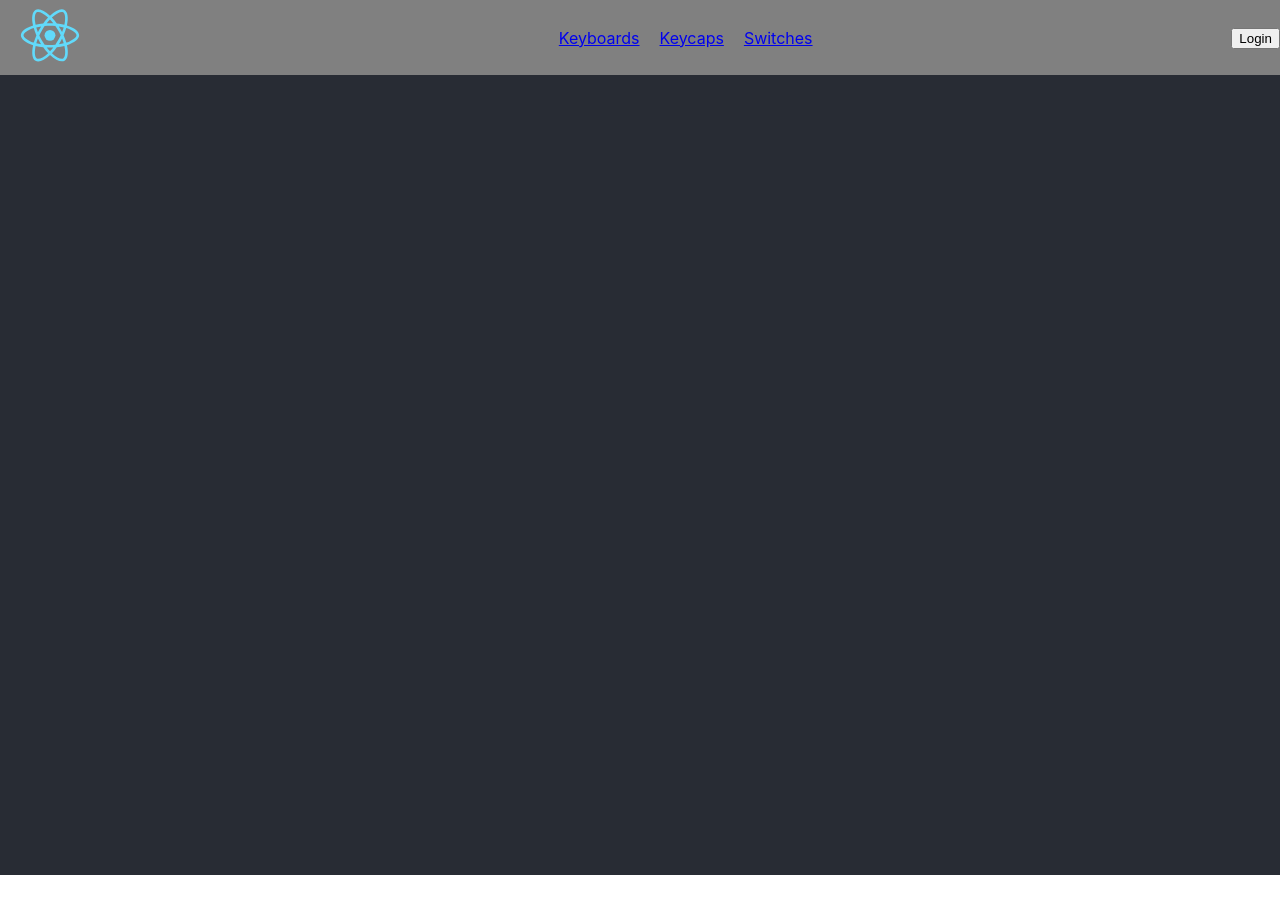
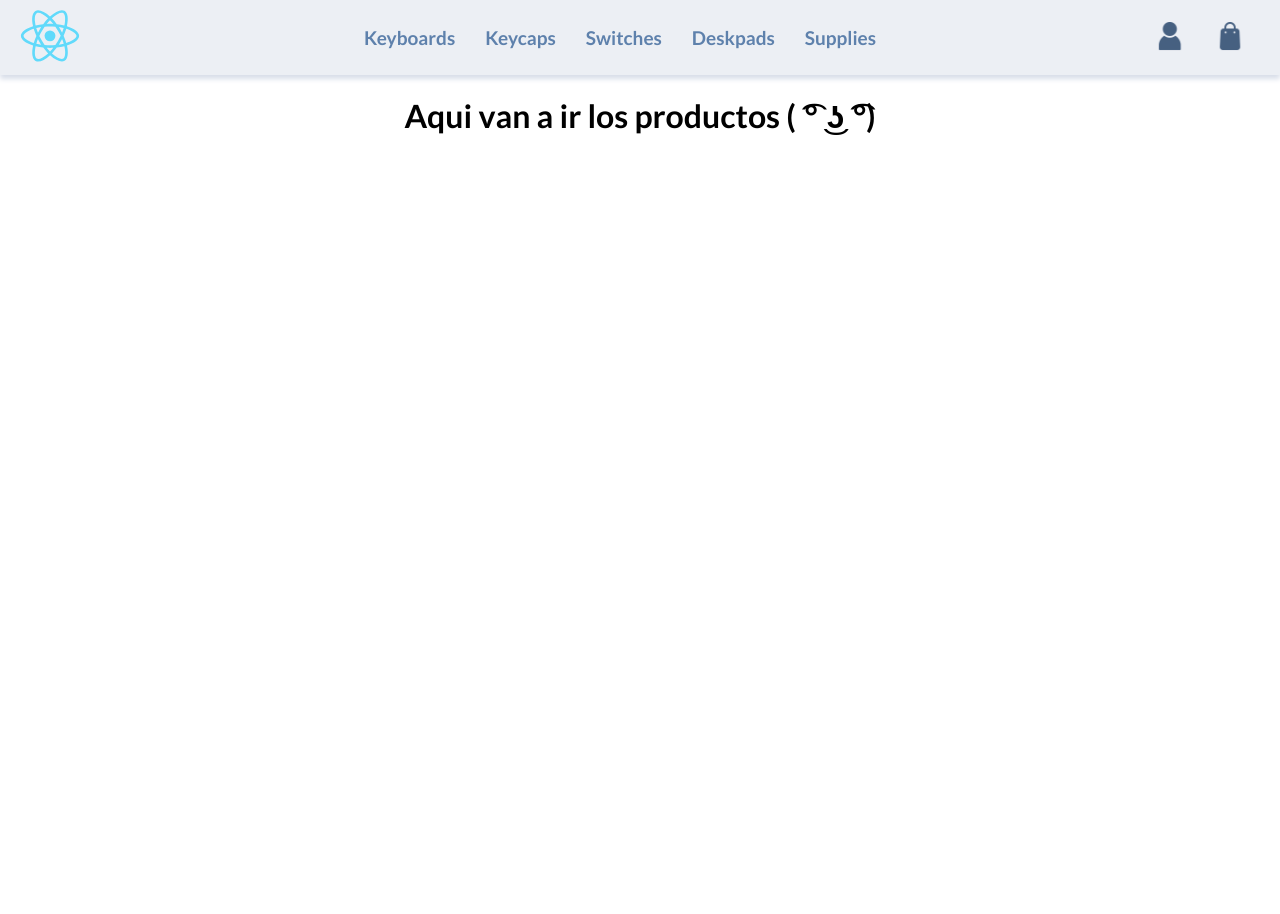
Before and after one commit to richardCorrea96/ecommerceTeclados-Correa, a React (Create React App) app: page / in a window 1280 px wide. Shown: the top 914 px of the page. Before the commit the page ends 875 px from the top, so only its background shows below. Built offline with nearby package versions, Linux system fonts and the light colour scheme.

Commit message:
navBar-y-itemListContainer

```diff
--- a/src/App.css
+++ b/src/App.css
@@ -14,7 +14,7 @@
 }
 
 .App-header {
-  background-color: #282c34;
+  background-color: E5E9F0;
   min-height: 100vh;
   display: flex;
   flex-direction: column;
--- a/src/App.js
+++ b/src/App.js
@@ -1,10 +1,14 @@
 import './App.css';
 import NavBar from './components/NavBar/NavBar';
+import ItemListContainer from './components/ItemListContainer'
+
 function App() {
   return (
     <div className="App">
       <NavBar />
+      <ItemListContainer greeting="Aqui van a ir los productos ( ͡° ͜ʖ ͡°)"/>
       <header className="App-header">
+
       </header>
     </div>
   );
--- /dev/null
+++ b/src/components/ItemListContainer.js
@@ -0,0 +1,9 @@
+const ItemListContainer = ({greeting}) => {
+    return (
+    <div>
+        <h1>{greeting}</h1>
+    </div>
+    )
+}
+
+export default ItemListContainer;
--- /dev/null
+++ b/src/components/NavBar/CartWidget.js
@@ -0,0 +1,13 @@
+import cartIcon from '../../imagenes/bag.png'
+import './styles.css'
+const CartWidget = () => {
+    return (
+        <div>
+            <button className='btn-navBar'>
+                <img className='img-btn-navBar' src={cartIcon} alt='carrito'/>
+            </button>
+        </div>
+    )
+}
+
+export default CartWidget;
--- a/src/components/NavBar/NavBar.js
+++ b/src/components/NavBar/NavBar.js
@@ -1,30 +1,30 @@
 import logo from '../../logo.svg';
 import './styles.css'
+import CartWidget from './CartWidget'
+import User from './User'
 
 const NavBar = () => {
     return (
         <div className='navbar-container'>
+            <div> <img width={'100px'} src={logo} alt="logo" /> </div>
             <div>
-                <img width={'100px'} src={logo} alt="logo" />
-            </div>
-            <div>
+
                 <ul>
-                    <li>
-                        <a href="#">Keyboards</a>
-                    </li>
-                    <li>
-                        <a href="#">Keycaps</a>
-                    </li>
-                    <li>
-                        <a href="#">Switches</a>
-                    </li>
+                    <li><a href="#">Keyboards</a></li>
+                    <li><a href="#">Keycaps</a></li>
+                    <li><a href="#">Switches</a></li>
+                    <li><a href="#">Deskpads</a></li>
+                    <li><a href="#">Supplies</a></li>
+
                 </ul>
             </div>
-            <div>
-                <button>Login</button>
+            <div className="navbar-right">
+                <div className="login-navBar"> <User /> </div>
+                <div className="cart-navBar"> <CartWidget /> </div>
             </div>
         </div>
+
+
     )
 }
-
 export default NavBar;
--- /dev/null
+++ b/src/components/NavBar/User.js
@@ -0,0 +1,14 @@
+import userIcon from '../../imagenes/user.png'
+import './styles.css'
+
+const User = () => {
+    return (
+        <div>
+            <button className='btn-navBar'>
+                <img className='img-btn-navBar' src={userIcon} alt='user'/>
+            </button>
+        </div>
+    )
+}
+
+export default User;
--- a/src/components/NavBar/styles.css
+++ b/src/components/NavBar/styles.css
@@ -1,3 +1,5 @@
+@import url('https://fonts.googleapis.com/css2?family=Lato:wght@700&display=swap');
+
 .navbar-container{
     display: flex;
     flex-direction: row;
@@ -5,15 +7,51 @@
     align-items: center;
     width: 100%;
     height: 75px;
-    background-color: gray;
+    background-color: #ECEFF4;
+    box-shadow: 0 4px 5px #D8DEE9;
+
 }
+.navbar-right{
+    display:flex;
+    flex-direction: row;
+    align-items:center;
+    margin-right: 20px;
+}
+.login-navBar,.cart-navBar{
+    padding: 0px 10px;
 
+}
 ul{
     display: flex;
     flex-direction: row;
+    justify-content: space-between;
     list-style-type: none;
+    padding: 0px;
+}
+li{
+    margin:10px 15px;
+    text-align: center;
+}
+a{
+    text-decoration: none;
+    color: #5E81AC;
+    font-size: 19px;
 
 }
-li{
-    margin: 10px;
+
+.img-btn-navBar{
+    width: 30px;
 }
+.btn-navBar{
+    padding: 5px;
+    border: none;
+    background-color: transparent;
+    cursor:pointer;
+}
+
+body{
+    font-family: 'Lato', sans-serif;
+
+
+
+}
```
Also changed, not shown: src/imagenes/bag.png (added), src/imagenes/user.png (added).
